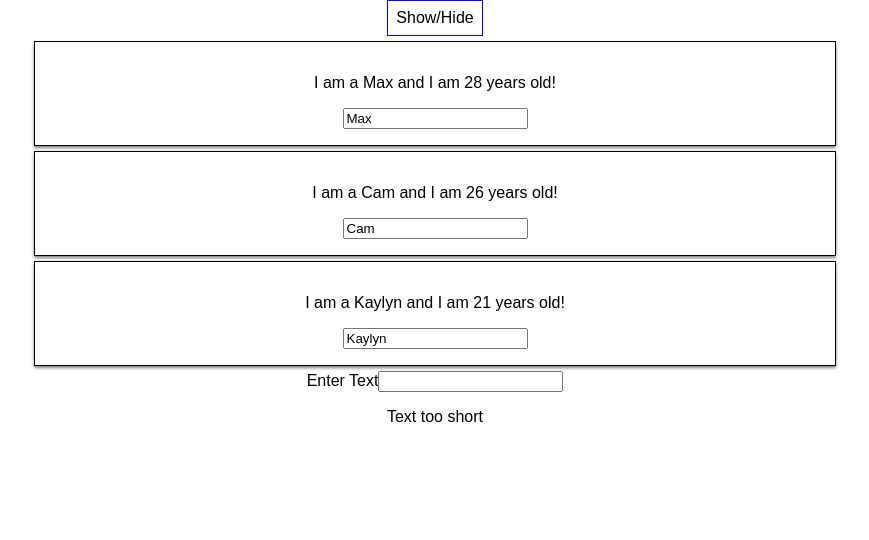
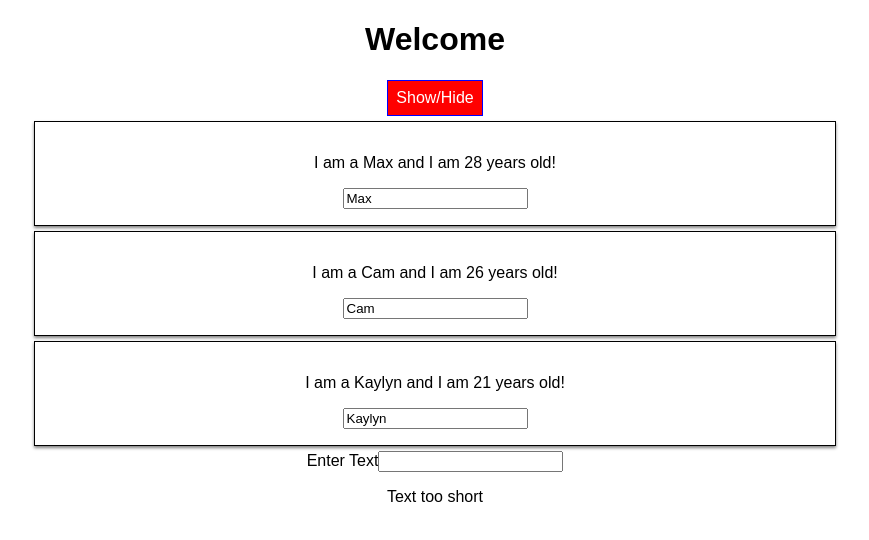
Before and after one commit to CAM603/react-complete-guide, a React (Create React App) app: page / in a window 1280 px wide. Shown: the top 540 px of the page, without its empty margins (205-1074 px from the left). Built offline with nearby package versions, Linux system fonts and the light colour scheme.

Commit message:
added style

```diff
--- a/package.json
+++ b/package.json
@@ -3,9 +3,10 @@
   "version": "0.1.0",
   "private": true,
   "dependencies": {
+    "radium": "^0.26.0",
     "react": "^16.12.0",
     "react-dom": "^16.12.0",
-    "react-scripts": "1.1.5"
+    "react-scripts": "^3.3.0"
   },
   "scripts": {
     "start": "react-scripts start",
--- a/src/App.css
+++ b/src/App.css
@@ -1,3 +1,11 @@
 .App {
   text-align: center;
 }
+
+.red {
+  color: red;
+}
+
+.size {
+  font-size: 4rem;
+}
--- a/src/App.js
+++ b/src/App.js
@@ -1,4 +1,5 @@
 import React, { Component } from 'react';
+import Radium from 'radium';
 import Person from './Person/Person';
 import ValidationComponent from './components/ValidationComponent';
 import CharComponent from './components/CharComponent';
@@ -17,7 +18,7 @@ class App extends Component {
     };
       deletePersonHandler = (personIndex) => {
         const persons = [...this.state.persons];
-        persons.slice(personIndex, 1)
+        persons.splice(personIndex, 1)
         this.setState({persons: persons})
       }
 
@@ -46,11 +47,16 @@ class App extends Component {
 
     render() {
       const styles = {
-        background: 'white',
+        backgroundColor: 'green',
+        color: 'white',
         font: 'inherit',
         border: '1px solid blue',
         padding: '8px',
-        cursor: 'pointer'
+        cursor: 'pointer',
+        ':hover': {
+          backgroundColor: 'lightgreen',
+          color: 'black'
+        }
       }
 
 
@@ -70,10 +76,15 @@ class App extends Component {
             })}
           </div>
         )
+        styles.backgroundColor = 'red';
+        styles[':hover'] = {
+          backgroundColor: 'salmon',
+          color: 'black'
+        }
       }
       const deleteLetter = (index) => {
         const text = this.state.userInput.split('');
-        text.splice(index, 1);
+        text.slice(index, 1);
         const newText = text.join('')
         this.setState({userInput: newText})
       }
@@ -84,8 +95,18 @@ class App extends Component {
                 clicked={() => deleteLetter(index)}/>
       });
 
+      let classes = [];
+      if (this.state.persons.length <= 2) {
+        classes.push('red')
+      }
+      if (this.state.persons.length <= 1) {
+        classes.push('size')
+      }
+
+
       return (
         <div className="App">
+          <h1 className={classes.join(' ')}>Welcome</h1>
           <button style={styles} onClick={this.toggleHandler}>Show/Hide</button>
           {persons}
           <label>Enter Text</label>
@@ -104,4 +125,4 @@ class App extends Component {
     }
 }
 
-export default App;
+export default Radium(App);
--- a/src/Person/Person.js
+++ b/src/Person/Person.js
@@ -1,4 +1,5 @@
 import React from 'react';
+import Radium from 'radium';
 
 import './Person.css';
 
@@ -12,4 +13,4 @@ const Person = (props) => {
     )
 }
 
-export default Person;
+export default Radium(Person);
```
Also changed, not shown: 1 other file (tests, documents, lock files or other folders).
